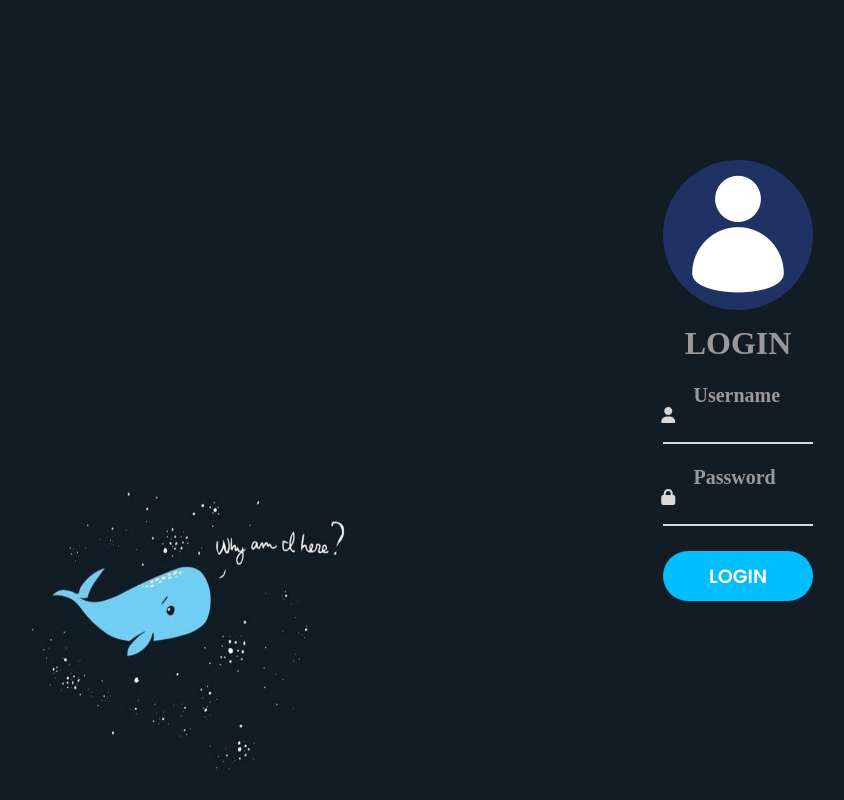
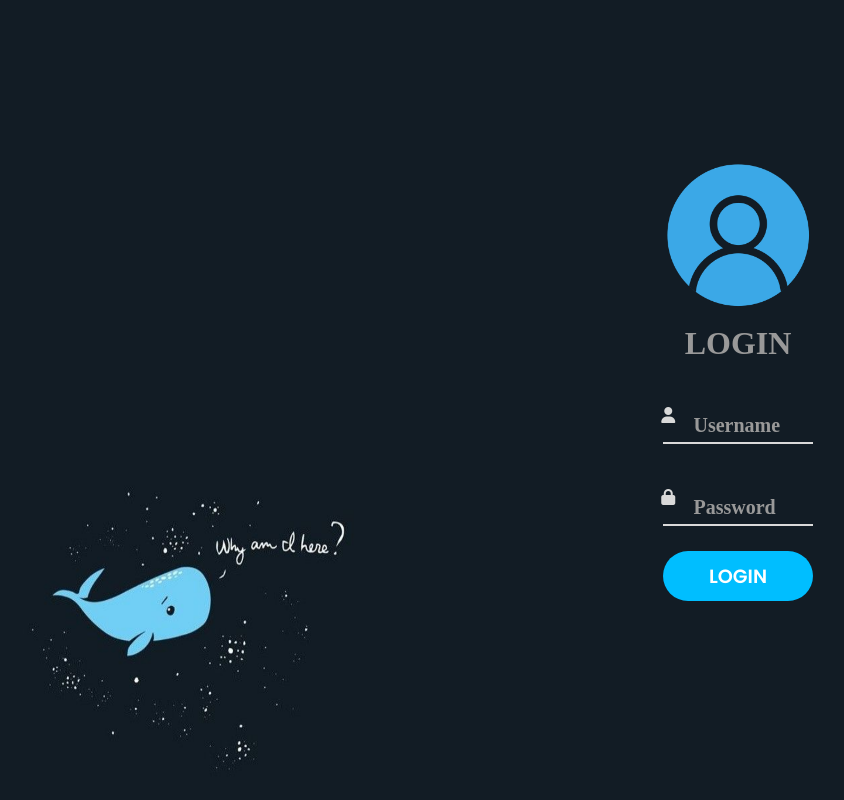
Before and after one commit to Abiral1234/MinorProject1-GCESAttendance, a PHP site: page /login.php in a window 1280 px wide. Shown: the whole page, without its empty margins (9-853 px from the left). Run offline with PHP 8.4, Linux system fonts and the light colour scheme; some libraries are stand-ins or nearby versions.

Commit message:
login page modification

```diff
--- a/login.php
+++ b/login.php
@@ -65,7 +65,6 @@
         .input > div > h5{
 	        position: absolute;
 	        left: 20px;
-            top: -30px;
 	        transform: translateY(-50%);
 	        color: #999;
 	        font-size: 20px;
@@ -105,6 +104,73 @@
             cursor: pointer;
             transition: .5s;
         }
+        .input:before, .input:after{
+            content: '';
+            position: absolute;
+            bottom: -2px;
+            width: 0%;
+            height: 2px;
+            background-color: #00beff;
+            transition: .4s;
+        }
+        .input:before{
+	        right: 50%;
+        }
+        .input:after{
+	        left: 50%;
+        }
+        .input.focus:before, .input.focus:after{
+	        width: 50%;
+        }
+        .input.focus > div > h5{
+            top: -15px;
+            font-size: 15px;
+        }
+        .input.focus > .i > i{
+            color: #00beff;
+        }
+        .input > div > input{
+            position: absolute;
+            left: 0;
+            top: 0;
+            width: 100%;
+            height: 100%;
+            border: none;
+            outline: none;
+            background: none;
+            padding: 0.5rem 0.7rem;
+            font-size: 1.2rem;
+            color: #555;
+            font-family: 'poppins', sans-serif;
+        }
+        .input.pass{
+            margin-bottom: 4px;
+        }
+        @media screen and (max-width: 1050px){
+            .container{
+                grid-gap: 5rem;
+            }
+        }
+        @media screen and (max-width: 1000px){
+            form{
+                width: 290px;
+            }
+            .login h2{
+                font-size: 2.4rem;
+                margin: 8px 0;
+            }
+        }
+        @media screen and (max-width: 900px){
+            .container{
+                grid-template-columns: 1fr;
+            }
+            .webpage{
+                display: none;
+            }
+            .login{
+                justify-content: center;
+            }
+        }
     </style>
 </head>
 <body>
@@ -112,7 +178,7 @@
     <div class="container">
         <div class="login">
             <form action="Home.php">
-                <img src="avatar.png" class="avatar">
+                <img src="uavatar.png" class="avatar">
                 <h2 class="title">Login</h2>
                 <div class="input username">
                     <div class="i">
@@ -129,13 +195,29 @@
            		   </div>
                     <div class="in">
                         <h5>Password</h5>
-                        <input type="password" class="passs">
+                        <input type="password" class="u_input">
                     </div>
                 </div>
                 <input type="submit" class="btn" value="Login">
             </form>
         </div>
     </div>
-
+    <script>
+        const inputs = document.querySelectorAll(".u_input");
+        function addcl(){
+            let parent = this.parentNode.parentNode;
+            parent.classList.add("focus");
+        }
+        function remcl(){
+            let parent = this.parentNode.parentNode;
+            if(this.value == ""){
+                parent.classList.remove("focus");
+            }
+        }
+        inputs.forEach(input => {
+            input.addEventListener("focus", addcl);
+            input.addEventListener("blur", remcl);
+        });
+    </script>
 </body>
 </html>
```
Also changed, not shown: avatar.png (deleted), uavatar.png (added).
